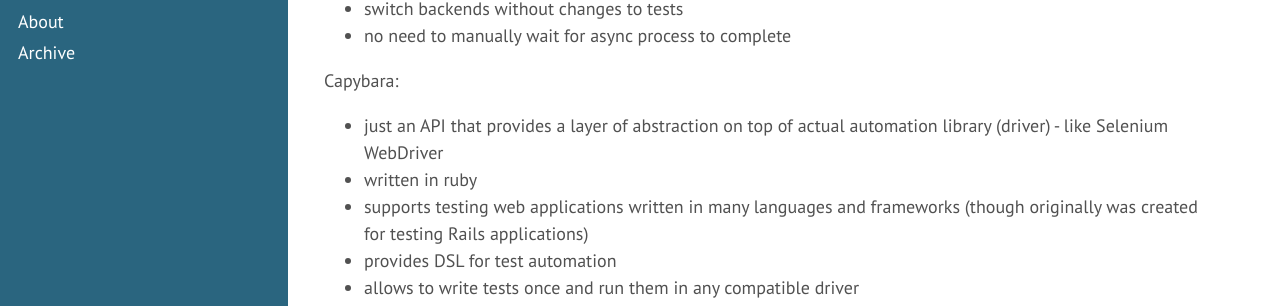
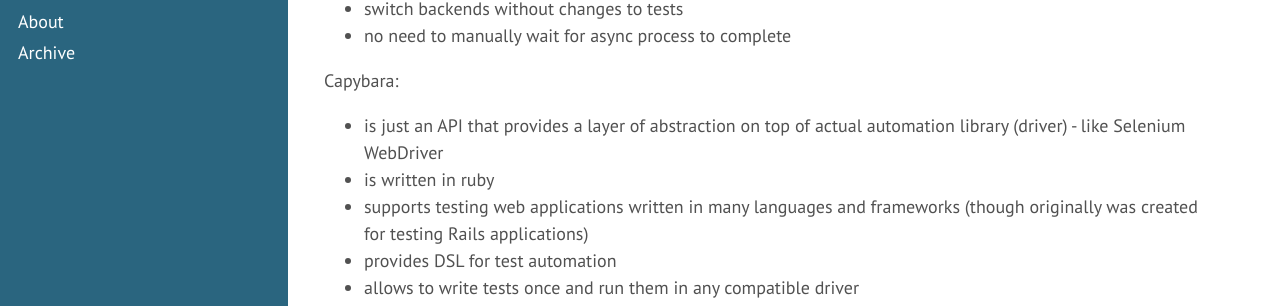
Before and after one commit to tap349/tap349.github.io, a Jekyll site: the page built from _posts/2016-04-09-capybara.md, in a window 1280 px wide and 900 px high, scrolled down 1180 px. Shown: the part 146-452 px from the top of the window. Built offline with Jekyll 4.4.1, drawn with Linux system fonts in a browser that asks for light colours.

Commit message:
update 2016-04-14_09:54:19

```diff
--- a/_posts/2016-04-09-capybara.md
+++ b/_posts/2016-04-09-capybara.md
@@ -25,9 +25,9 @@
 
 Capybara:
 
-- just an API that provides a layer of abstraction on top of
+- is just an API that provides a layer of abstraction on top of
   actual automation library (driver) - like Selenium WebDriver
-- written in ruby
+- is written in ruby
 - supports testing web applications written in many languages and frameworks
   (though originally was created for testing Rails applications)
 - provides DSL for test automation
```
